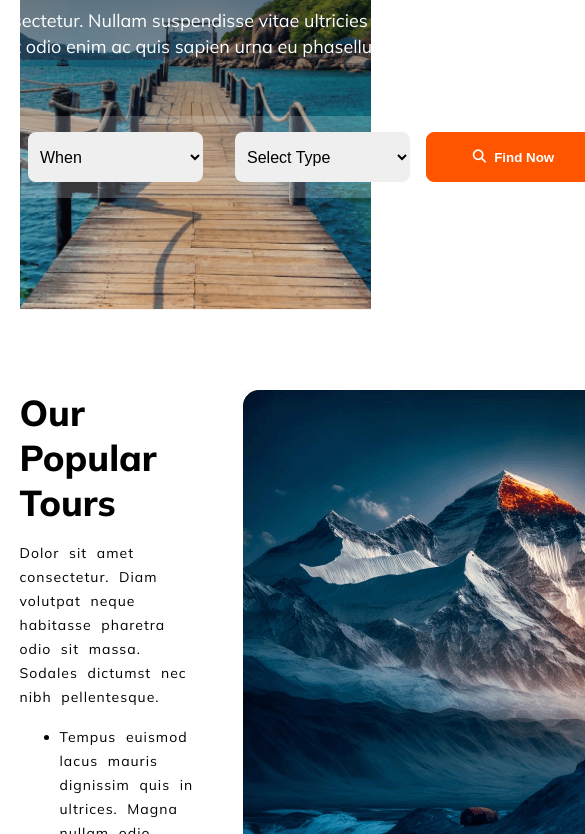
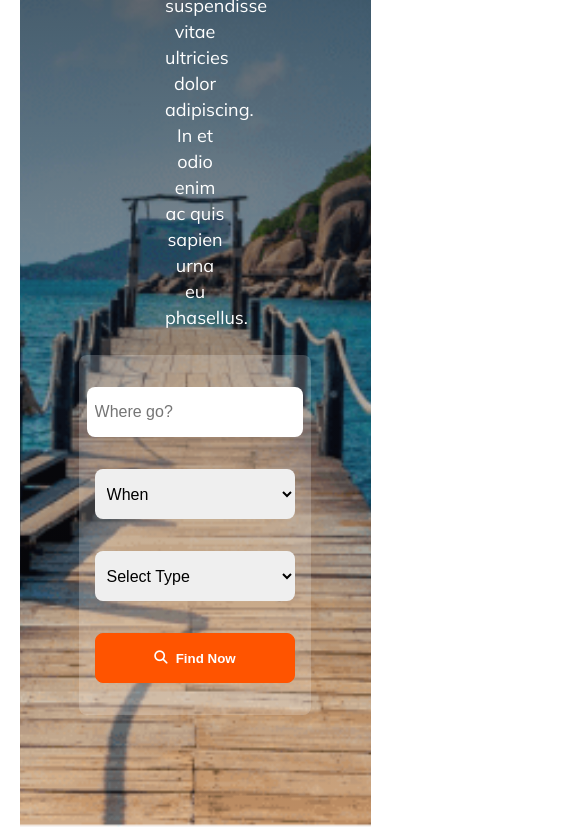
Before and after one commit to rabeya-poly/travel-assin, a plain HTML site: page index.html in a window 390 px wide. Shown: the part 522-1356 px from the top of the page, 585 px wide, since content can reach past the window. Drawn offline with Linux system fonts and the light colour scheme.

Commit message:
added responsive

```diff
--- a/index.html
+++ b/index.html
@@ -25,6 +25,7 @@
             <p>Blog</p>
             <p>Contacts</p>
         </div>
+        <div class="icon-in-media"><i class="fa-solid fa-bars"></i></div>
     </nav>
     <!-- banner section -->
      <section class="container explor-your-travel">
--- a/styles/style.css
+++ b/styles/style.css
@@ -116,6 +116,10 @@ display: grid;
 grid-template-columns:  1fr  1fr;
 gap: 3rem;
 }
+.popular-section img{
+    width: 100%;
+    height: 100%;
+}
 .text-content{
     display: flex;
     flex-direction: column;
@@ -189,3 +193,54 @@ gap: 3rem;
 .footer-section hr{
     margin: 2rem 0;
 }
+.icon-in-media{
+    display: none;
+}
+/* responsive for mobile style */
+@media screen and (max-width:  600px){
+    .nav-option{
+       display: none;
+    }
+    .icon-in-media{
+        display: block;
+    }
+    h3{
+        font-size: 26px;
+    }
+    .icon-in-media i{
+        font-size: 26px;
+    }
+    .container{
+
+        margin: 3rem auto;
+
+        }
+        p{
+            font-size: 16px;
+        }
+        .explore-container h3{
+            font-size: 26px;
+        }
+        .explore-container p{
+            width:  60px;
+        }
+
+        .travel-inputs{
+            flex-direction: column;
+            width: 70%;
+            margin: auto;
+        }
+        .travel-inputs input,
+        .travel-inputs select,
+        .travel-inputs button{
+            width: 100%;
+            margin: 1rem;
+        }
+
+        .popular-section,
+        .row-1,
+        .row-2,
+        .row-3{
+            grid-template-columns: 1fr;
+        }
+}
```
